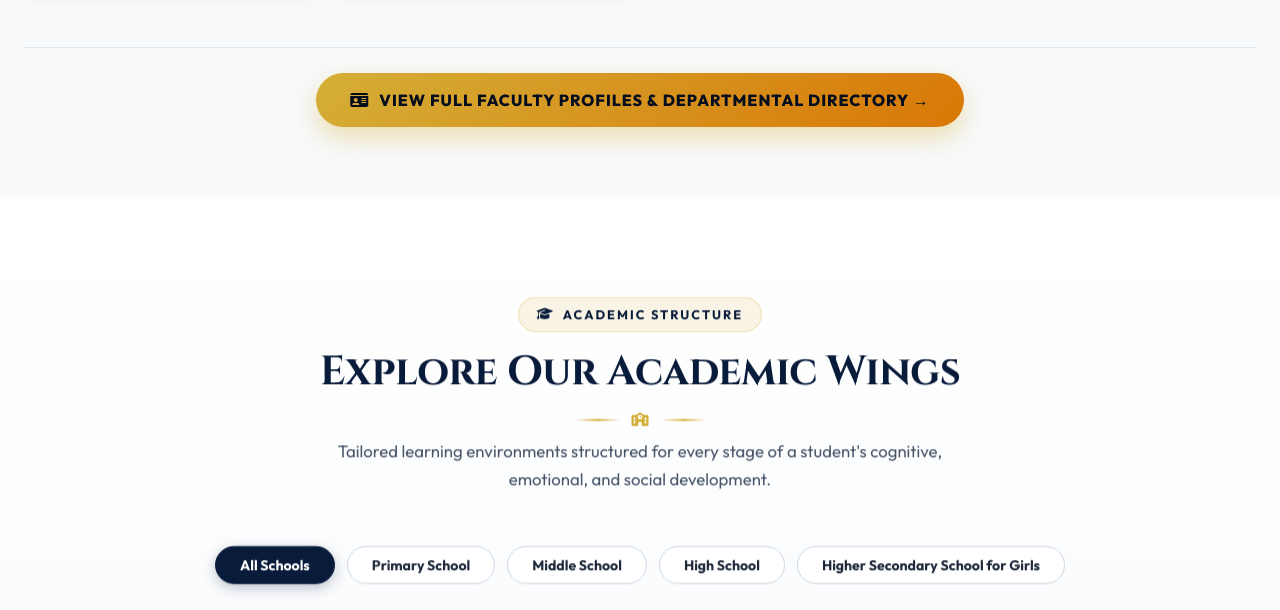
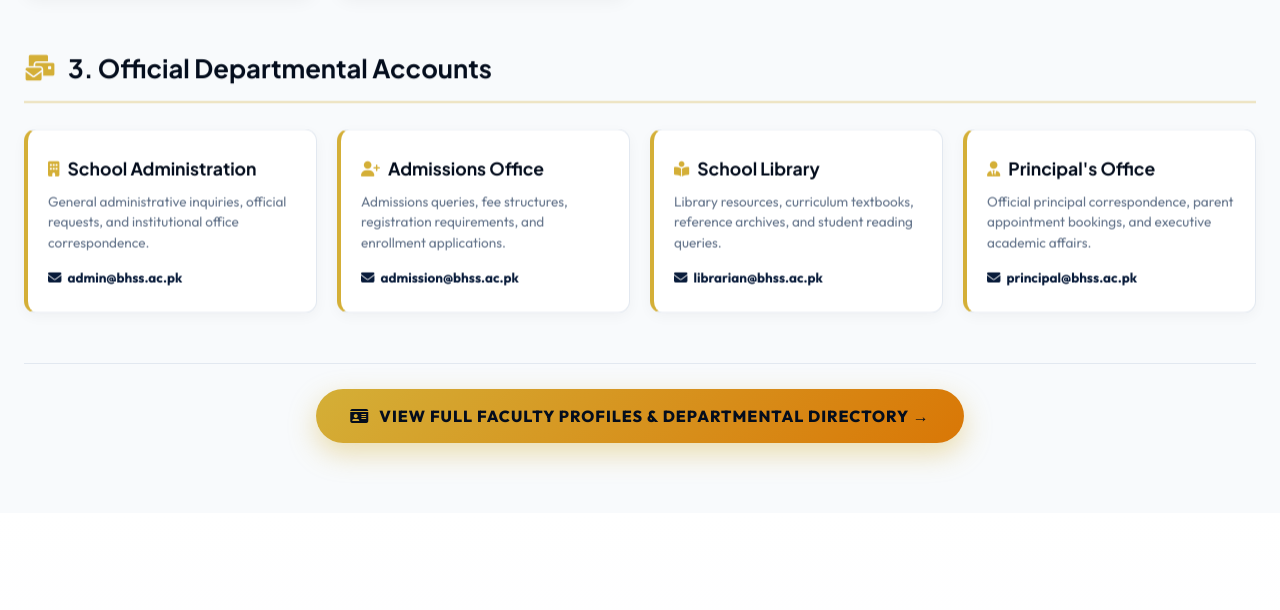
Before and after one commit to meharunnissa36-crypto/schoolwebsite, a website: page index.html in a window 1280 px wide. Shown: the part 10823-11433 px from the top of the page. Drawn offline with Linux system fonts and the light colour scheme; a web font is replaced by a local one.

Commit message:
feat: complete exact replication of faculty directory and departmental accounts on home page

```diff
--- a/index.html
+++ b/index.html
@@ -1419,6 +1419,45 @@
         </div>
       </div>
 
+      <!-- ==========================================
+           3. GENERAL SCHOOL EMAIL ACCOUNTS (4 DEPARTMENTS)
+           ========================================== -->
+      <div id="accounts" class="staff-group-section">
+        <h3 class="staff-category-heading anim-reveal">
+          <i class="fas fa-mail-bulk"></i> 3. Official Departmental Accounts
+        </h3>
+
+        <div class="dept-emails-grid">
+          <!-- 1. School Administration -->
+          <div class="dept-email-card anim-reveal">
+            <h4 class="dept-title"><i class="fas fa-building"></i> School Administration</h4>
+            <p class="dept-purpose">General administrative inquiries, official requests, and institutional office correspondence.</p>
+            <a href="mailto:admin@bhss.ac.pk" class="dept-link"><i class="fas fa-envelope"></i> admin@bhss.ac.pk</a>
+          </div>
+
+          <!-- 2. Admissions Office -->
+          <div class="dept-email-card anim-reveal">
+            <h4 class="dept-title"><i class="fas fa-user-plus"></i> Admissions Office</h4>
+            <p class="dept-purpose">Admissions queries, fee structures, registration requirements, and enrollment applications.</p>
+            <a href="mailto:admission@bhss.ac.pk" class="dept-link"><i class="fas fa-envelope"></i> admission@bhss.ac.pk</a>
+          </div>
+
+          <!-- 3. School Library -->
+          <div class="dept-email-card anim-reveal">
+            <h4 class="dept-title"><i class="fas fa-book-reader"></i> School Library</h4>
+            <p class="dept-purpose">Library resources, curriculum textbooks, reference archives, and student reading queries.</p>
+            <a href="mailto:librarian@bhss.ac.pk" class="dept-link"><i class="fas fa-envelope"></i> librarian@bhss.ac.pk</a>
+          </div>
+
+          <!-- 4. Principal's Office -->
+          <div class="dept-email-card anim-reveal">
+            <h4 class="dept-title"><i class="fas fa-user-tie"></i> Principal's Office</h4>
+            <p class="dept-purpose">Official principal correspondence, parent appointment bookings, and executive academic affairs.</p>
+            <a href="mailto:principal@bhss.ac.pk" class="dept-link"><i class="fas fa-envelope"></i> principal@bhss.ac.pk</a>
+          </div>
+        </div>
+      </div>
+
       <div style="text-align: center; margin-top: 35px; padding-top: 25px; border-top: 1px solid #E2E8F0;">
         <a href="about.html#staff" class="btn-primary-hero" style="display: inline-flex; align-items: center; gap: 10px; padding: 14px 34px; font-size: 1rem; border-radius: 30px;">
           <i class="fas fa-id-card"></i> View Full Faculty Profiles &amp; Departmental Directory &rarr;
```
